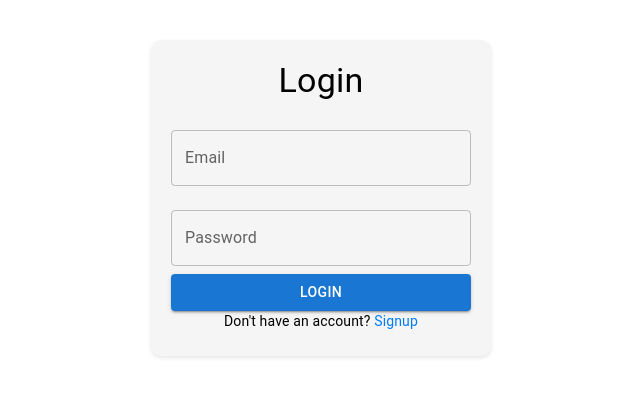
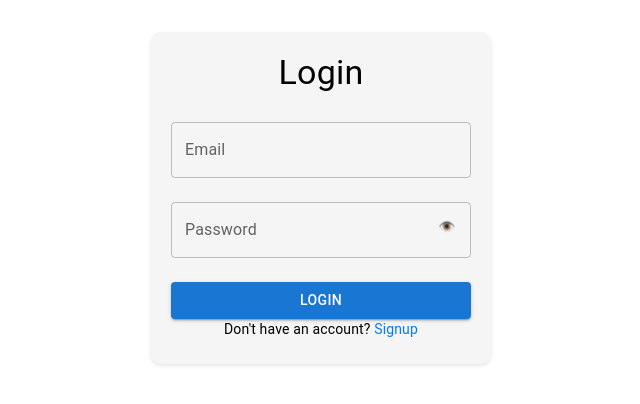
Before and after one commit to Divyansh200600/inrPay, a React (Create React App) app: page /login in a window 1280 px wide. Shown: the part 210-614 px from the top of the page, without its empty margins (319-959 px from the left). Built offline with nearby package versions, Linux system fonts and the light colour scheme; no server answers.

Commit message:
add all routes in seller or db

```diff
--- a/src/components/LoginForm/loginForm.jsx
+++ b/src/components/LoginForm/loginForm.jsx
@@ -6,8 +6,7 @@ import { signInWithEmailAndPassword, createUserWithEmailAndPassword } from 'fire
 import { ToastContainer, toast } from 'react-toastify';
 import 'react-toastify/dist/ReactToastify.css';
 import Button from '@mui/material/Button';
-import { Typography } from '@mui/material';
-import { TextField, FormControl, InputLabel, Select, MenuItem } from '@mui/material';
+import { Typography, TextField, FormControl, InputLabel, Select, MenuItem } from '@mui/material';
 import { useAuth } from '../../utils/Auth/AuthContext';
 
 const LoginForm = () => {
@@ -18,6 +17,8 @@ const LoginForm = () => {
   const [signupUsername, setSignupUsername] = useState('');
   const [userType, setUserType] = useState('buyer');
   const [isLogin, setIsLogin] = useState(true);
+  const [showLoginPassword, setShowLoginPassword] = useState(false);
+  const [showSignupPassword, setShowSignupPassword] = useState(false);
   const { login } = useAuth();
   const navigate = useNavigate();
 
@@ -75,15 +76,24 @@ const LoginForm = () => {
               value={loginEmail}
               onChange={(e) => setLoginEmail(e.target.value)}
             />
+            <div style={{ position: 'relative', marginBottom: '1rem' }}>
               <TextField
                 label="Password"
                 variant="outlined"
                 fullWidth
                 margin="normal"
-              type="password"
+                type={showLoginPassword ? 'text' : 'password'}
                 value={loginPassword}
                 onChange={(e) => setLoginPassword(e.target.value)}
               />
+              <button
+                type="button"
+                onClick={() => setShowLoginPassword(!showLoginPassword)}
+                style={eyeButtonStyle}
+              >
+                {showLoginPassword ? '🙈' : '👁️'}
+              </button>
+            </div>
             <Button variant="contained" color="primary" fullWidth onClick={handleLogin}>Login</Button>
             <Typography align="center" variant="body2" gutterBottom>Don't have an account? <span style={switchLinkStyle} onClick={() => setIsLogin(false)}>Signup</span></Typography>
           </>
@@ -110,7 +120,6 @@ const LoginForm = () => {
               value={signupUsername}
               onChange={(e) => setSignupUsername(e.target.value)}
             />
-
             <TextField
               label="Email"
               variant="outlined"
@@ -119,16 +128,24 @@ const LoginForm = () => {
               value={signupEmail}
               onChange={(e) => setSignupEmail(e.target.value)}
             />
+            <div style={{ position: 'relative', marginBottom: '1rem' }}>
               <TextField
                 label="Password"
                 variant="outlined"
                 fullWidth
                 margin="normal"
-              type="password"
+                type={showSignupPassword ? 'text' : 'password'}
                 value={signupPassword}
                 onChange={(e) => setSignupPassword(e.target.value)}
               />
-
+              <button
+                type="button"
+                onClick={() => setShowSignupPassword(!showSignupPassword)}
+                style={eyeButtonStyle}
+              >
+                {showSignupPassword ? '🙈' : '👁️'}
+              </button>
+            </div>
             <Button variant="contained" color="primary" fullWidth onClick={handleSignup}>Signup</Button>
             <Typography align="center" variant="body2" gutterBottom>Already have an account? <span style={switchLinkStyle} onClick={() => setIsLogin(true)}>Login</span></Typography>
           </>
@@ -158,4 +175,14 @@ const switchLinkStyle = {
   cursor: 'pointer',
 };
 
+const eyeButtonStyle = {
+  position: 'absolute',
+  top: '50%',
+  right: '10px',
+  transform: 'translateY(-50%)',
+  background: 'none',
+  border: 'none',
+  cursor: 'pointer',
+};
+
 export default LoginForm;
--- /dev/null
+++ b/src/components/SellerDb/features/contact.jsx
@@ -0,0 +1,13 @@
+import React from "react";
+
+const Contact = () =>{
+
+    return(
+
+        <div>
+            <h1>Contact</h1>
+        </div>
+    )
+}
+
+export default Contact;
--- /dev/null
+++ b/src/components/SellerDb/features/help.jsx
@@ -0,0 +1,13 @@
+import React from "react";
+
+const Help = () =>{
+
+    return(
+
+        <div>
+            <h1>Help</h1>
+        </div>
+    )
+}
+
+export default Help;
--- /dev/null
+++ b/src/components/SellerDb/features/newDeal.jsx
@@ -0,0 +1,13 @@
+import React from "react";
+
+const NewDeal = () =>{
+
+    return(
+
+        <div>
+            <h1>New Deal</h1>
+        </div>
+    )
+}
+
+export default NewDeal;
--- a/src/components/SellerDb/sellerDb.jsx
+++ b/src/components/SellerDb/sellerDb.jsx
@@ -8,8 +8,14 @@ import Paper from '@mui/material/Paper';
 import Typography from '@mui/material/Typography';
 import Box from '@mui/material/Box';
 import { keyframes } from '@emotion/react';
+
+
+//all features
 import Verified from './features/Verified';
 import ManageDeal from './features/manageDeal';
+import NewDeal from './features/newDeal';
+import Help from './features/help';
+import Contact from './features/contact';
 
 const SellerDb = () => {
   const { logout } = useAuth();
@@ -22,8 +28,9 @@ const SellerDb = () => {
   };
 
   const sellerOptions = [
+     { name: 'New Deal' },
     { name: 'Manage Deal' },
-    { name: 'New Deal' },
+
     { name: 'Verified' },
     { name: 'Help' },
     { name: 'Contact' },
@@ -51,10 +58,7 @@ const SellerDb = () => {
         );
       case 'New Deal':
         return (
-          <Paper elevation={5} style={{ padding: '20px', margin: '10px', width: '90%', backgroundColor: '#2ECC40', color: '#ffffff' }}>
-            <Typography variant="h6" gutterBottom>New Deal</Typography>
-            <Typography variant="body1">Content for new deals...</Typography>
-          </Paper>
+          <NewDeal />
         );
       case 'Verified':
         return (
@@ -62,17 +66,11 @@ const SellerDb = () => {
         );
       case 'Help':
         return (
-          <Paper elevation={5} style={{ padding: '20px', margin: '10px', width: '90%', backgroundColor: '#FF851B', color: '#ffffff' }}>
-            <Typography variant="h6" gutterBottom>Help</Typography>
-            <Typography variant="body1">Help content...</Typography>
-          </Paper>
+         <Help/>
         );
       case 'Contact':
         return (
-          <Paper elevation={5} style={{ padding: '20px', margin: '10px', width: '90%', backgroundColor: '#FFDC00', color: '#000000' }}>
-            <Typography variant="h6" gutterBottom>Contact</Typography>
-            <Typography variant="body1">Contact content...</Typography>
-          </Paper>
+          <Contact/>
         );
       default:
         return (
```
Lines whose indentation alone changed are shown as unchanged.
